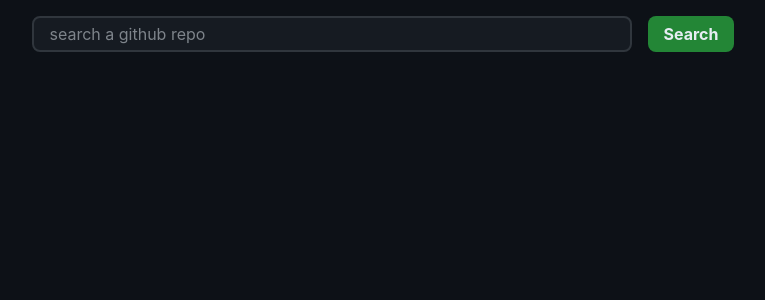
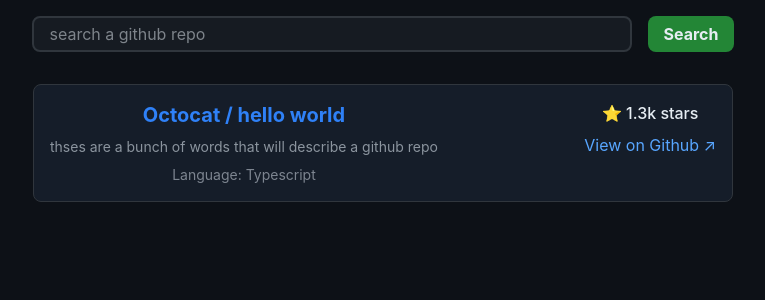
Before and after one commit to Hassan767275/github-repo-explorer, a React (Vite) app in the folder client/: page / in a window 1280 px wide. Shown: the top 300 px of the page, without its empty margins (257-1022 px from the left). Built offline with nearby package versions, Linux system fonts and the light colour scheme.

Commit message:
designed the component which will hold each individual repo info

```diff
--- a/client/src/App.tsx
+++ b/client/src/App.tsx
@@ -2,6 +2,7 @@ import Search from "./components/search";
 import RepoResults from "./components/RepoResults";
 import { useState } from "react";
 import { getUserRepo } from "./services.ts/api";
+import { RepoCard } from "./components/RepoCard";
 
 function App() {
   const [error, setError] = useState(false)
@@ -9,7 +10,8 @@ function App() {
   const [repoCount, setRepoCount] = useState(0)
 
   async function searchRepos(formData: FormData) {
-    const data = await getUserRepo(formData)
+    const username = formData.get("username") as string
+    const data = await getUserRepo(username)
     const dataJson = await data.json();
 
     if (data.status === 404) {
@@ -27,6 +29,7 @@ function App() {
     <div className=" flex flex-col items-center">
       <Search searchRepos={searchRepos} error={error}/>
       {showRepo && <RepoResults repoCount={repoCount}/>}
+      <RepoCard />
     </div>
   );
 }
--- /dev/null
+++ b/client/src/components/RepoCard.tsx
@@ -0,0 +1,15 @@
+export function RepoCard() {
+    return (
+        <div className="my-4 w-72 sm:w-105 md:w-135 lg:w-175 lg:flex lg:justify-between bg-[#151d29] border border-[#30363d] rounded-lg">
+            <div className="text-center flex flex-col gap-2 my-2 lg:py-2">
+                <h1 className="text-[#2f81f7] text-xl font-bold">Octocat / hello world</h1>
+                <p className="text-[#8b949e] text-sm px-4">thses are a bunch of words that will describe a github repo</p>
+                <p className="text-[#7d8590] text-sm">Language: Typescript</p>
+            </div>
+            <div className="text-center flex flex-col gap-2 mb-2 lg:py-4 lg:pr-4">
+                <p className="text-[#e6edf3] font-medium">⭐ 1.3k stars</p>
+                <a className="text-[#58a6ff]" href="https://github.com/octocat/Hello-World">View on Github ↗</a>
+            </div>
+        </div>
+    )
+}
--- a/client/src/services.ts/api.ts
+++ b/client/src/services.ts/api.ts
@@ -1,5 +1,4 @@
-export async function getUserRepo(formData: FormData) {
-    const username = formData.get('username')
+export async function getUserRepo(username: string) {
     const data = await fetch(`http://localhost:8000/search?username=${username}`);
     return data
   }
```
